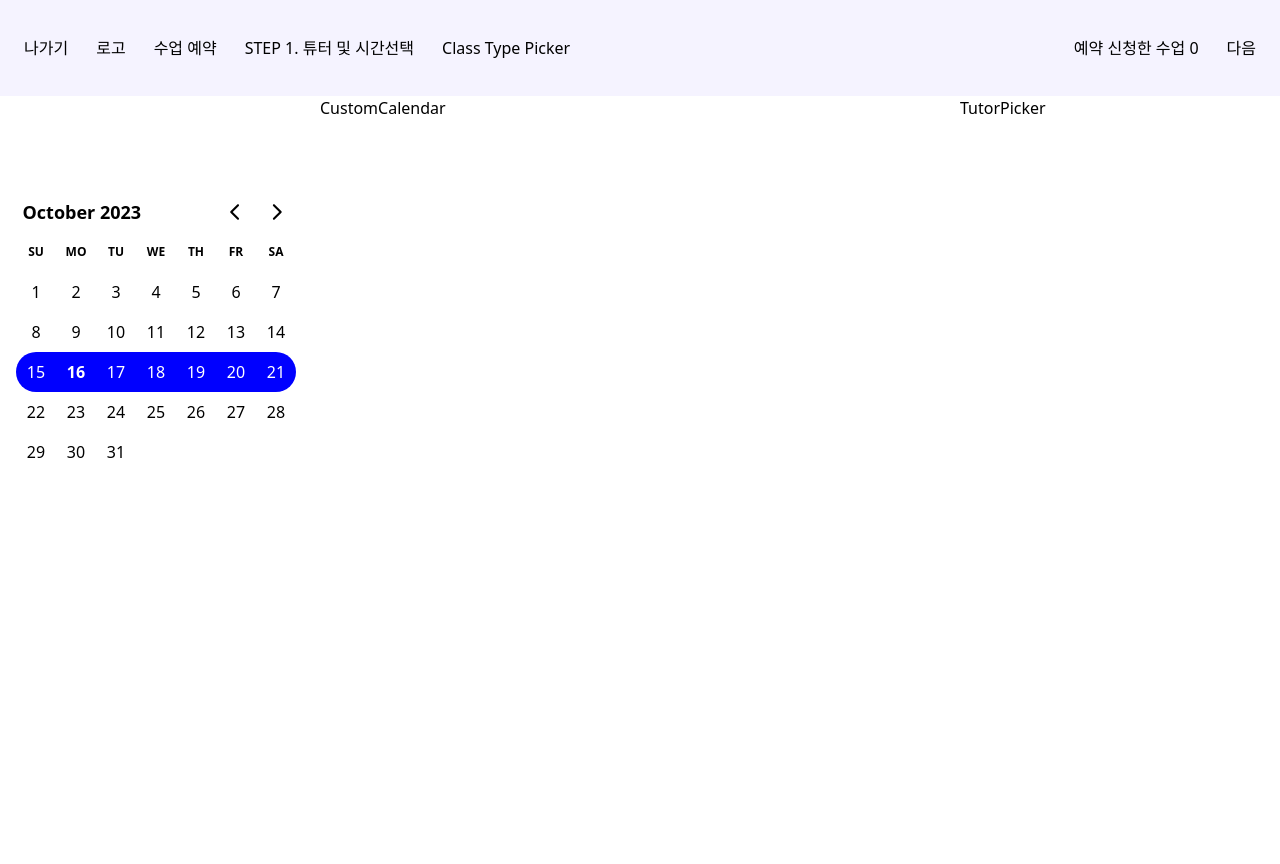
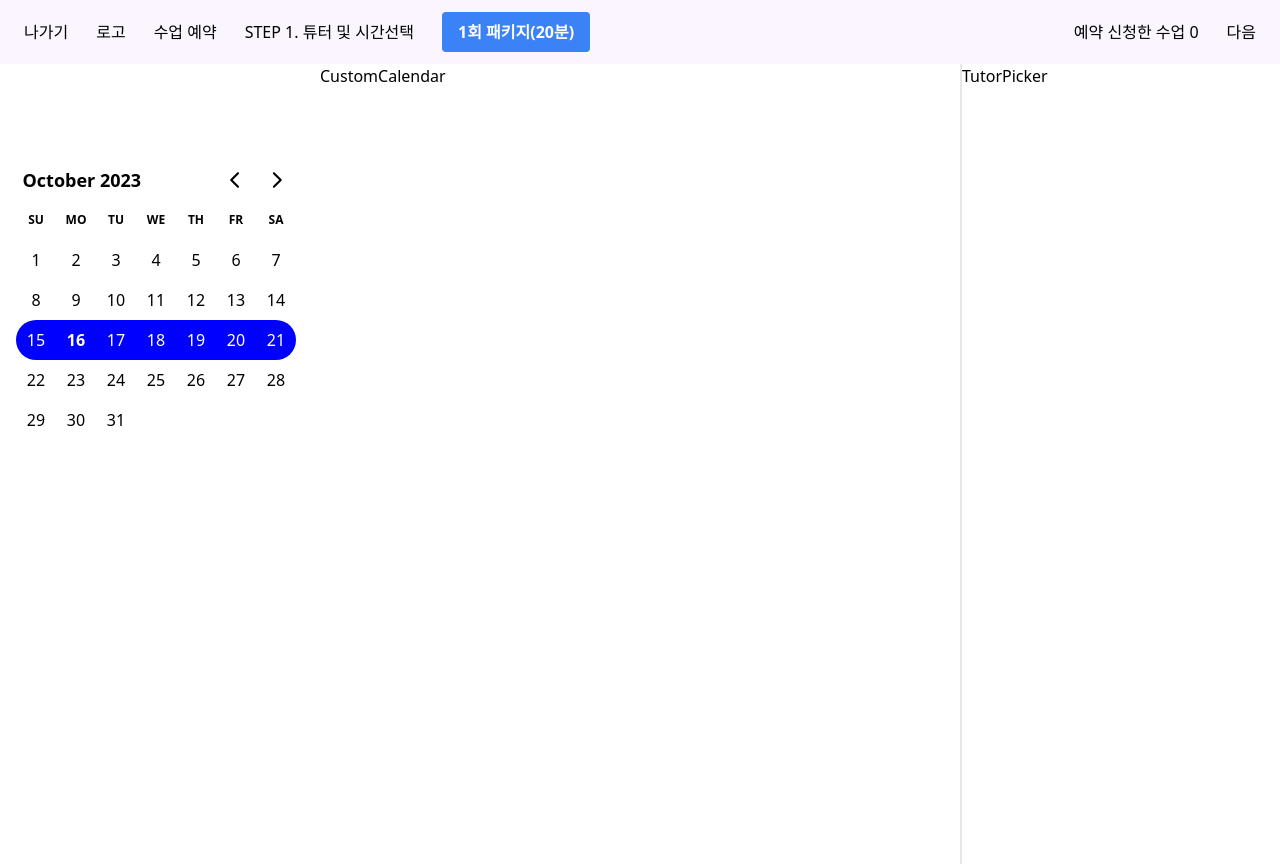
Before and after one commit to michellekjs/Ringle-Reservation, a React (Create React App) app: page / in a window 1280 px wide. Before the commit the page ends 800 px from the top, so only its background shows below. Built offline with nearby package versions, Linux system fonts and the light colour scheme.

Commit message:
Implement rough draft of modal

```diff
--- a/package.json
+++ b/package.json
@@ -3,6 +3,7 @@
   "version": "0.1.0",
   "private": true,
   "dependencies": {
+    "@material-tailwind/react": "^2.1.2",
     "@testing-library/jest-dom": "^5.17.0",
     "@testing-library/react": "^13.4.0",
     "@testing-library/user-event": "^13.5.0",
--- a/src/App.tsx
+++ b/src/App.tsx
@@ -4,6 +4,7 @@ import Header from './component/Header.tsx';
 import CustomCalendar from './component/CustomCalendar.tsx';
 import DayPicker from './component/DayPicker.tsx';
 import TutorPicker from './component/TutorPicker.tsx';
+import ClassTypePopup from './component/ClassType/ClassTypePopup.tsx';
 
 function App() {
 	return (
@@ -13,6 +14,7 @@ function App() {
 				<DayPicker />
 				<CustomCalendar />
 				<TutorPicker />
+				<ClassTypePopup />
 			</div>
 		</div>
 	);
--- a/src/component/ClassType/ClassTypePicker.tsx
+++ b/src/component/ClassType/ClassTypePicker.tsx
@@ -1,7 +1,28 @@
 import * as React from 'react';
+import { useState } from 'react';
+import ClassTypePopup from './ClassTypePopup';
 
-function ClassTypePicker() {
-	return 'Class Type Picker';
+function ClassTypePicker(props: any) {
+	const [modalOpen, setmodalOpen] = useState(false);
+
+	const openModal = () => {
+		setmodalOpen(!modalOpen);
+	};
+
+	return (
+		<div>
+			<button
+				className='bg-blue-500 hover:bg-blue-700 text-white font-bold py-2 px-4 rounded'
+				onClick={openModal}
+			>
+				1회 패키지(20분)
+			</button>
+			<ClassTypePopup
+				modalOpen={modalOpen}
+				openModal={openModal}
+			/>
+		</div>
+	);
 }
 
 export default ClassTypePicker;
--- a/src/component/ClassType/ClassTypePopup.tsx
+++ b/src/component/ClassType/ClassTypePopup.tsx
@@ -0,0 +1,74 @@
+import {
+	Button,
+	Dialog,
+	DialogHeader,
+	DialogBody,
+	DialogFooter,
+} from '@material-tailwind/react';
+import { useState } from 'react';
+
+const RadioCard = ({ time, title, description, selected, onChange }) => {
+	return (
+		<label className='bg-white p-4 shadow-lg rounded-lg m-2 flex flex-row place-items-center w-full justify-between'>
+			<div className='flex flex-row place-items-center gap-4'>
+				<div> {time} </div>
+				<div>
+					<div className='text-xl font-semibold'>{title}</div>
+					<div className='text-gray-500'>{description}</div>
+				</div>
+			</div>
+			<div className='flex flex-row '>
+				<div className='flex flex-col justify-end place-items-end '>
+					<div> 미사용 수업권</div>
+					<div> 1</div>
+				</div>
+				<input
+					type='radio'
+					value={title}
+					checked={selected === title}
+					onChange={onChange}
+				/>
+			</div>
+		</label>
+	);
+};
+
+function ClassTypePopup(props) {
+	console.log(props);
+	const [selectedOption, setSelectedOption] = useState('');
+
+	const handleRadioChange = (e) => {
+		setSelectedOption(e.target.value);
+	};
+	return (
+		// <div className='grid place-items-center '>
+		<Dialog
+			open={props.modalOpen}
+			handler={props.openModal}
+			className=' grid place-items-center bg-slate-100 h-1/4 w-1/3 border-solid'
+		>
+			<DialogHeader> 수업권 선택 </DialogHeader>
+			<DialogBody className='w-full'>
+				<div className='flex flex-col'>
+					<RadioCard
+						time='20분'
+						title='1회 패키지(20분)'
+						description='수강기간: 30일 남음.'
+						selected={selectedOption}
+						onChange={handleRadioChange}
+					/>
+					<RadioCard
+						time='40분'
+						title='1회 패키지'
+						description='수강 기간: 365일 남음'
+						selected={selectedOption}
+						onChange={handleRadioChange}
+					/>
+				</div>
+			</DialogBody>
+		</Dialog>
+		// </div>
+	);
+}
+
+export default ClassTypePopup;
--- a/src/component/CustomCalendar.tsx
+++ b/src/component/CustomCalendar.tsx
@@ -1,7 +1,7 @@
 import * as React from 'react';
 
 function CustomCalendar() {
-	return <div className='w-2/4'> CustomCalendar</div>;
+	return <div className='w-2/4 h-screen'> CustomCalendar</div>;
 }
 
 export default CustomCalendar;
--- a/src/component/DayPicker.tsx
+++ b/src/component/DayPicker.tsx
@@ -37,7 +37,7 @@ function DatePicker(props: any) {
 	};
 
 	return (
-		<div className='w-1/4 pt-20  '>
+		<div className='w-1/4 h-screen pt-20  '>
 			<DayPicker
 				id='test'
 				mode='range'
--- a/src/component/Header.tsx
+++ b/src/component/Header.tsx
@@ -3,8 +3,8 @@ import ClassTypePicker from './ClassType/ClassTypePicker.tsx';
 
 function Header() {
 	return (
-		<div className='w-full h-24 bg-violet-50 flex flex-row justify-between items-center px-6'>
-			<div className='flex flex-row gap-x-7'>
+		<div className='w-full h-16 bg-purple-50 flex flex-row justify-between items-center px-6 '>
+			<div className='flex flex-row gap-x-7 h-full items-center'>
 				<div> 나가기 </div>
 				<div> 로고 </div>
 				<div> 수업 예약</div>
--- a/src/component/TutorPicker.tsx
+++ b/src/component/TutorPicker.tsx
@@ -1,7 +1,7 @@
 import * as React from 'react';
 
 function TutorPicker() {
-	return <div className='w-1/4'> TutorPicker </div>;
+	return <div className='w-1/4 h-screen border-l-2'> TutorPicker </div>;
 }
 
 export default TutorPicker;
```
Also changed, not shown: 1 other file (tests, documents, lock files or other folders).
